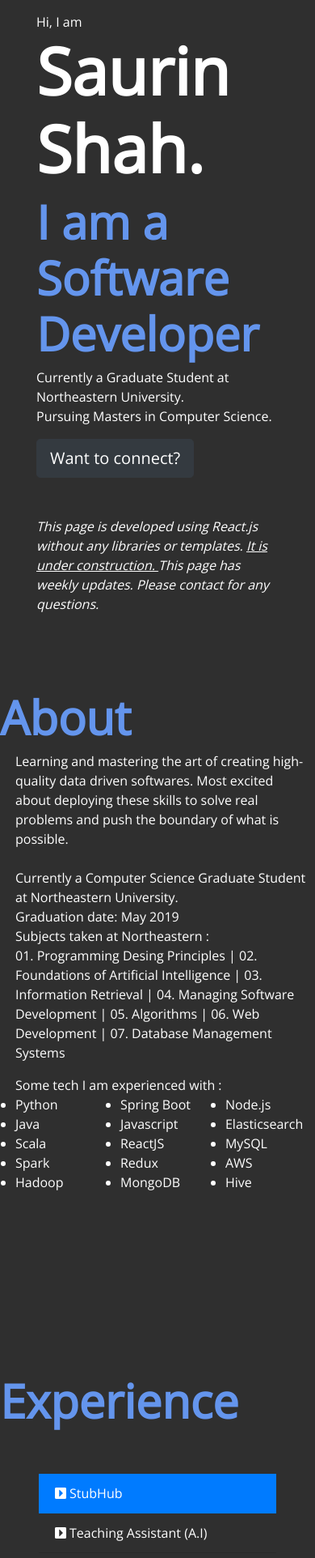
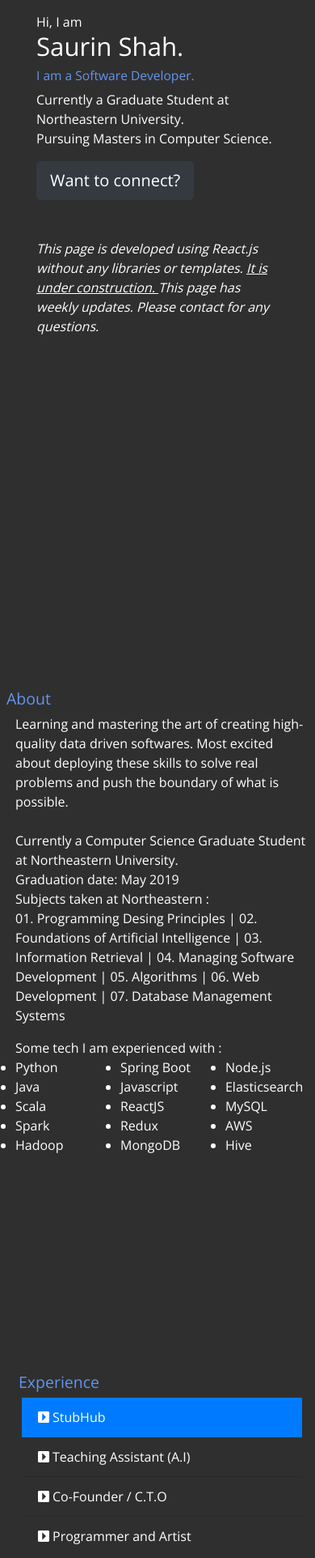
Before and after one commit to saurin94/personal_portfolio, a React (Create React App) app: page / in a window 390 px wide. Shown: the part 49-1973 px from the top of the page at 81% size. Built offline with nearby package versions, Linux system fonts and the light colour scheme.

Commit message:
done mobile view

```diff
--- a/src/App.css
+++ b/src/App.css
@@ -1,11 +1,6 @@
 body {
   font-family: 'Open Sans', sans-serif;
   font-weight: 300;
-}
-
-.App {
-  /*text-align: center;*/
-  /*overflow: hidden;*/
 }
 
 .App-logo {
@@ -67,13 +62,16 @@ body {
 }
 
 .myName{
-  font-size: 5em;
-  font-weight: 600;
+  font-size: 8vw;
 }
 
 .myDesc{
-  font-size: 3.6em;
-  font-weight: 600;
+  font-size: 4vw;
+  color: cornflowerblue;
+}
+
+.pageHeading{
+  font-size: 5vw;
   color: cornflowerblue;
 }
 
@@ -105,8 +103,3 @@ body {
   background-color: #2f2f2f;
   color: white;
 }
-
-.pageHeading {
-  font-weight: 300;
-  font-size: 3em;
-}
--- a/src/components/AboutMe.js
+++ b/src/components/AboutMe.js
@@ -9,7 +9,7 @@ class AboutMe extends Component {
             <div className="content col-lg-8 col-12 offset-lg-2 text-left" id={"about"}>
                 <div className="row">
 
-                    <h1 className={"myDesc"}>About</h1>
+                    <h1 className={"pageHeading ml-lg-0 ml-md-0 ml-2"}>About</h1>
 
                     <div className="col-12 ml-1 mt-lg-5 mt-md-3 mt-sm-2">
                         <div className="row">
--- a/src/components/Contact.js
+++ b/src/components/Contact.js
@@ -1,14 +1,12 @@
 import React, {Component} from 'react';
 import '../../node_modules/bootstrap/dist/css/bootstrap.min.css';
-import '../../node_modules/jquery/dist/jquery.min.js';
-import '../../node_modules/font-awesome/css/font-awesome.min.css';
 
 class Contact extends Component {
     render() {
         return (
             <div className="content col-lg-8 col-12 offset-lg-2 text-right" id={"contact"}>
                 <div className="row">
-                    <h1 className={"col-12 myDesc"}>Contact</h1>
+                    <h1 className={"col-12 pageHeading"}>Contact</h1>
 
                     <div className="mt-5 pt-5 text-center col-12">
                         <h2>GET IN TOUCH</h2>
--- a/src/components/Description.js
+++ b/src/components/Description.js
@@ -12,7 +12,7 @@ class Description extends Component {
                         Hi, I am<h1 className={"myName"}>Saurin Shah.</h1>
                     </div>
                     <div className="col-12">
-                        <h1 className={"myDesc"}>I am a Software Developer</h1>
+                        <h1 className={"myDesc"}>I am a Software Developer.</h1>
                     </div>
                     <div className={"col-12"}>
                         <p>
--- a/src/components/Experience.js
+++ b/src/components/Experience.js
@@ -4,14 +4,13 @@ import '../../node_modules/jquery/dist/jquery.min.js';
 import '../../node_modules/font-awesome/css/font-awesome.min.css';
 
 class Experience extends Component {
-
     render() {
         return (
             <div className="content col-lg-8 col-12 offset-lg-2 text-left mt-sm-2 mt-0" id={"exp"}>
-                <div className="row">
-                    <h1 className={"text-right myDesc"}>Experience</h1>
+                <div className="row ml-lg-0 ml-md-0 ml-2">
+                    <h1 className={"text-right pageHeading"}>Experience</h1>
                     <br/>
-                    <div className="col-12 p-5 mt-lg-5 mt-sm-1">
+                    <div className="col-12 p-lg-5 p-0 mt-lg-5 mt-sm-1 pl-lg-0 pl-md-0 pl-1 pr-lg-0 pr-md-0 pr-3">
                         <div className="row">
                             <div className="col-lg-4 col-12">
                                 <ul className={"list-group list-group-flush"}>
@@ -27,10 +26,10 @@ class Experience extends Component {
                             </div>
                             <div className="col-lg-8 col-md-8 col-12">
                                 <div className="row">
-                                    <div className={"col-6"}>
+                                    <div className={"col-lg-6 col-md-6 col-12"}>
                                         <b>{this.props.experiences[this.props.selectedExp].title}</b>
                                     </div>
-                                    <div className="col-6">
+                                    <div className="col-lg-6 col-md-6 col-12">
                                         {this.props.experiences[this.props.selectedExp].timeline}
                                     </div>
                                 </div>
--- a/src/components/Navbar.js
+++ b/src/components/Navbar.js
@@ -40,20 +40,16 @@ class Navbar extends Component {
                 <div className={`${classOne}`} id="navbarNavDropdown">
                     <ul className="navbar-nav flex-column flex-sm-row flex-wrap">
                         <li className="nav-item d-flex" onClick={() => this.scrollToPage("about")}>
-                            <b className="mt-2 ml-2 index">a.</b>
-                            <span className="nav-link">About<span className="sr-only">(current)</span></span>
+                            <div className="nav-link">About</div>
                         </li>
                         <li className="nav-item d-flex" onClick={() => this.scrollToPage("exp")}>
-                            <b className="mt-2 ml-2 index">b.</b>
-                            <span className="nav-link">Experience</span>
+                            <div className="nav-link">Experience</div>
                         </li>
                         <li className="nav-item d-flex" onClick={() => this.scrollToPage("project")}>
-                            <b className="mt-2 ml-2 index">c.</b>
-                            <span className="nav-link">Projects</span>
+                            <div className="nav-link">Projects</div>
                         </li>
                         <li className="nav-item d-flex" onClick={() => this.scrollToPage("contact")}>
-                            <b className="mt-2 ml-2 index">d.</b>
-                            <span className="nav-link">Contact</span>
+                            <div className="nav-link">Contact</div>
                         </li>
                     </ul>
                 </div>
--- a/src/components/Projects.js
+++ b/src/components/Projects.js
@@ -25,7 +25,7 @@ let projects =
             gitLink: "#"
         },
         {
-            title: 'YouTube Comment Span Detection',
+            title: 'YouTube Comment Spam Detection',
             description: 'Implemented Machine Learning technique, Naïve Bayes Classifier for detecting Spam Comments for a User specified YouTube Video',
             tech: 'Python HTML CSS NLTK YouTube API',
             gitLink: "#"
@@ -49,7 +49,7 @@ class Projects extends Component {
             <div className="content col-lg-8 col-12 offset-lg-2 text-left" id={"project"}>
                 <div className="row">
                     <div className="row">
-                        <h1 className={"myDesc ml-3"}>Projects</h1>
+                        <h1 className={"pageHeading ml-lg-0 ml-md-0 ml-4"}>Projects</h1>
                     </div>
 
                     <div className="col-12">
```
